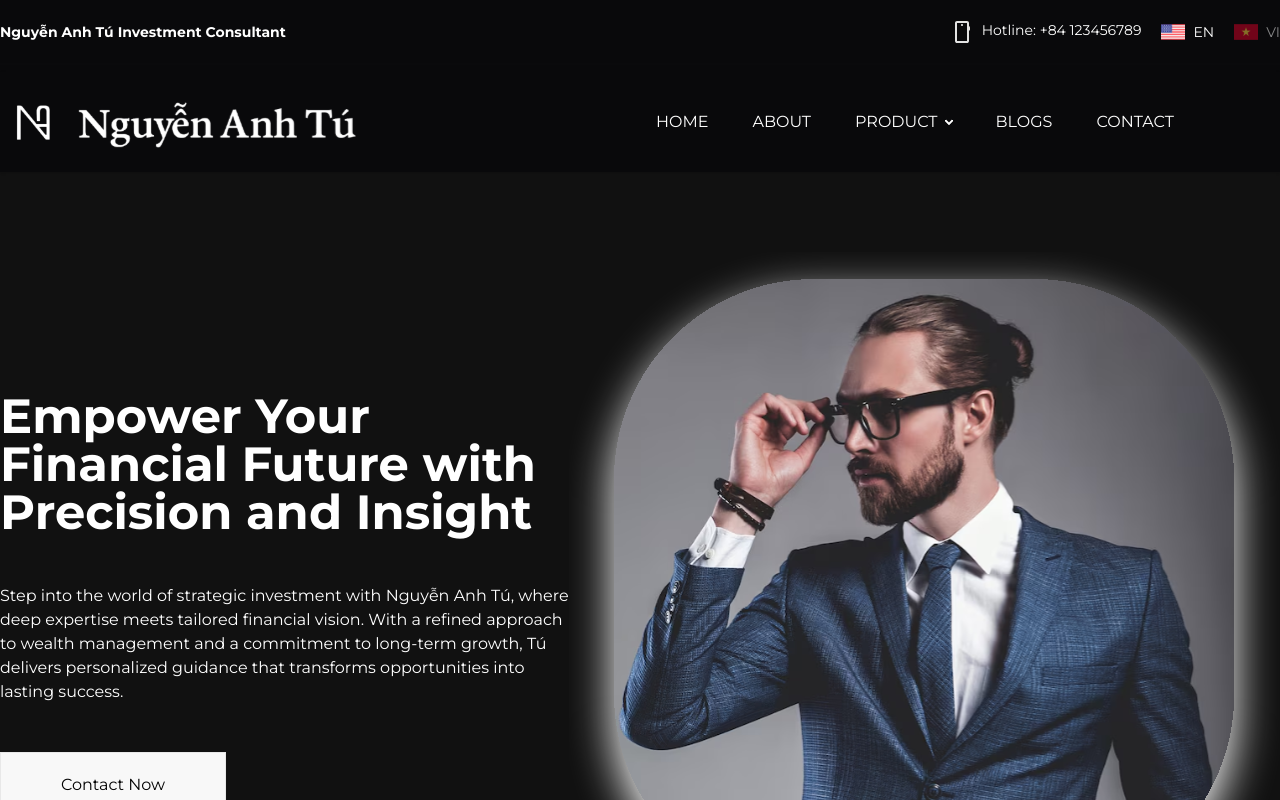
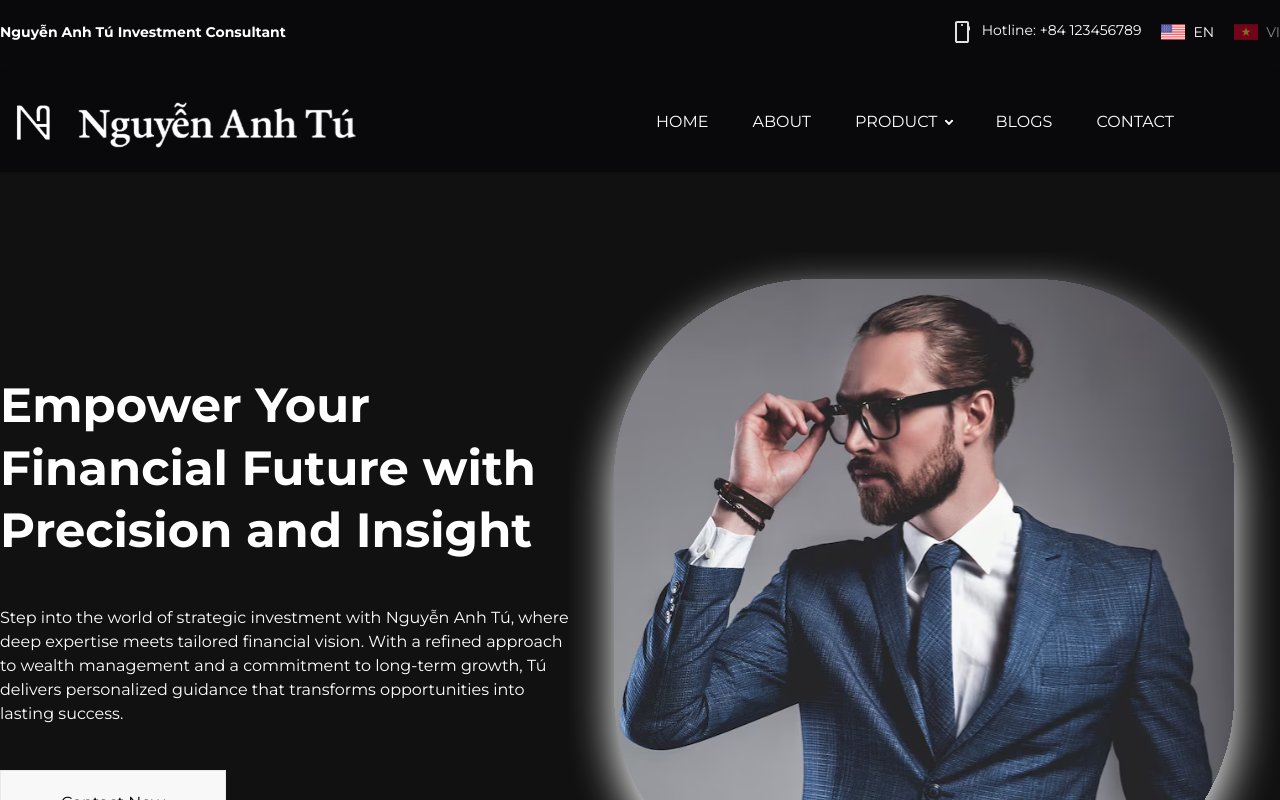
Before and after one commit to Simpartant/next-anhtu-portfolio, a Next.js app: page /en/home in a window 1280 px wide. Shown: the top 800 px of the page. Built offline with nearby package versions, Linux system fonts and the light colour scheme.

Commit message:
fix responsie hero section

```diff
--- a/src/components/Hero.tsx
+++ b/src/components/Hero.tsx
@@ -10,8 +10,8 @@ export default function Hero() {
     <div className="w-full py-10 lg:py-20">
       <div className="flex flex-col lg:flex-row-reverse items-center justify-between">
         <Image src={heroImage} alt="hero-image" />
-        <div className="flex flex-col gap-2 lg:gap-6 items-start w-180">
-          <h1 className="text-5xl font-bold">{t("title")}</h1>
+        <div className="flex flex-col p-8 lg:p-0 gap-2 lg:gap-5 items-start lg:w-180">
+          <h1 className="text-5xl font-bold leading-[1.3]">{t("title")}</h1>
           <p className="py-6">{t("description")}</p>
           <Button variant="primary">{t("contactNow")}</Button>
         </div>
```
